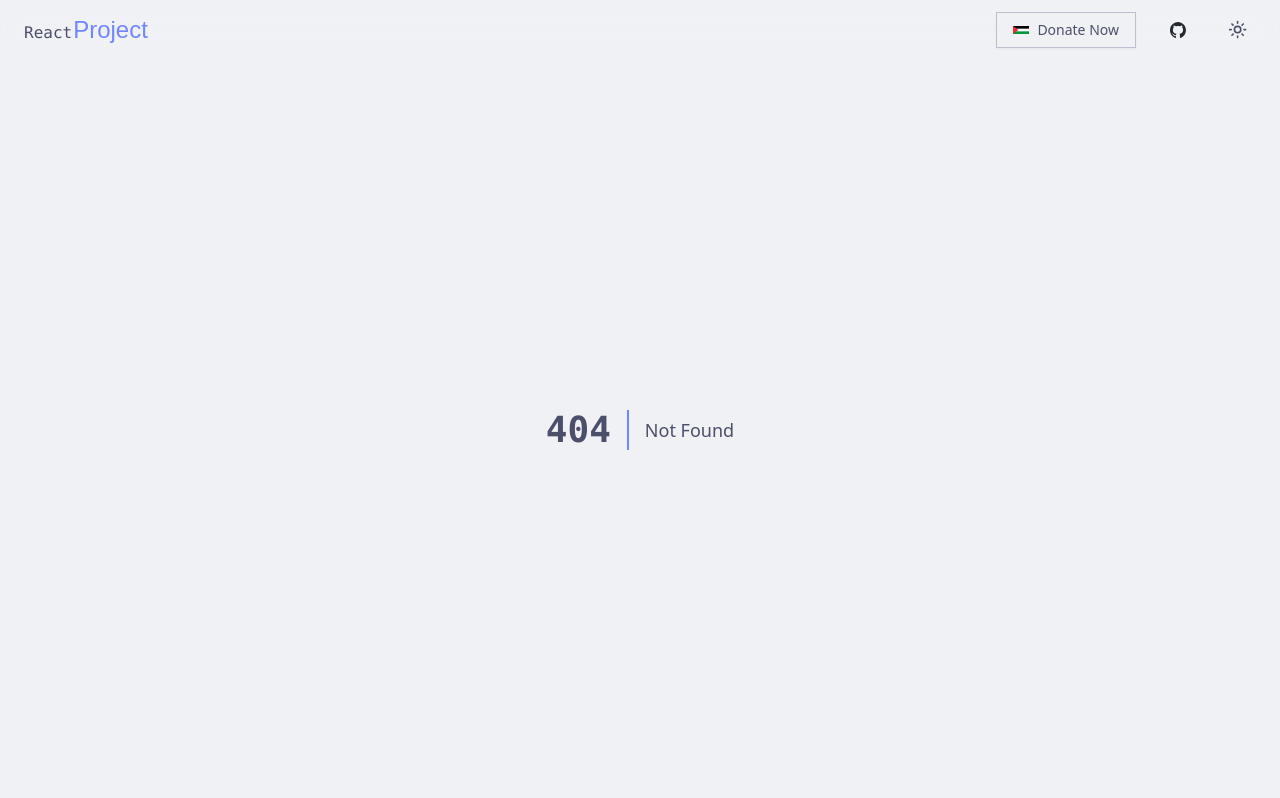
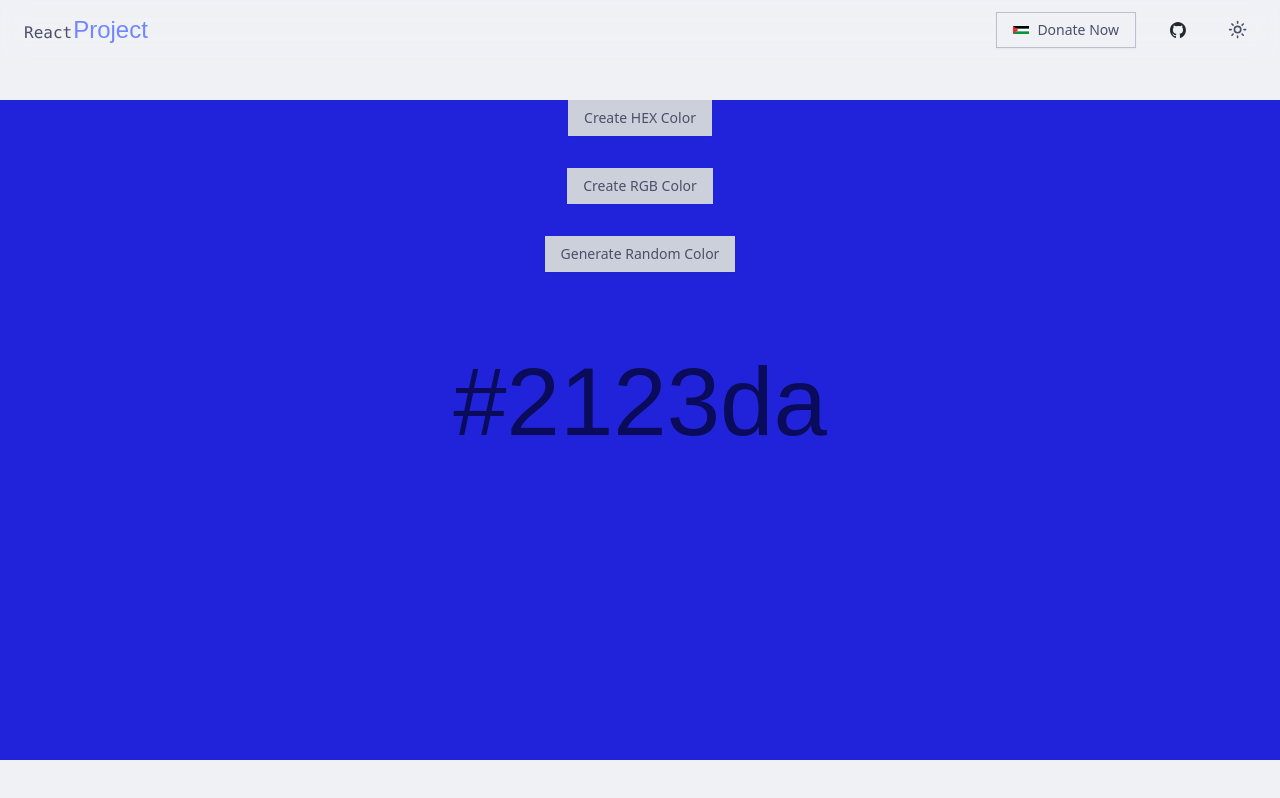
Before and after one commit to baby1194/React-project, a React (Vite) app: page /React-Project/color-generator in a window 1280 px wide. Before the commit this address had no page. Built offline with nearby package versions, Linux system fonts and the light colour scheme; a web font is replaced by a local one.

Commit message:
random color generator react project

```diff
--- a/src/App.jsx
+++ b/src/App.jsx
@@ -6,6 +6,7 @@ import Header from "@/layouts/header";
 import Home from "@/pages/Home";
 import NotFound from "@/pages/404";
 import Accordion from "@/pages/accordion/accordion";
+import RandomColor from "@/pages/RandomColor"
 
 function App() {
   return (
@@ -16,6 +17,8 @@ function App() {
           <Route index element={<Home />} />
           {/* Accordion component */}
           <Route path="accordion" element={<Accordion />} />
+          {/* Random color generator */}
+          <Route path="color-generator" element={<RandomColor />} />
 
           {/* Error Page */}
           <Route path="*" element={<NotFound />} />
--- a/src/pages/Home.jsx
+++ b/src/pages/Home.jsx
@@ -6,6 +6,7 @@ function Home() {
       <p className="text-xl">this page under <span className="font-bold text-primary">development</span></p>
       <p className="text-neutral-500 text-xs">I&apos;ll start on it when add the first componenet (project)</p>
       <Link to='accordion'>accordion</Link>
+      <Link to='color-generator'>random Color Generator</Link>
     </div>
   );
 }
--- /dev/null
+++ b/src/pages/RandomColor.jsx
@@ -0,0 +1,58 @@
+import { Button } from "@/components/ui/button";
+import { useState } from "react";
+
+function RandomColor() {
+  const [typeOfColor, settypeOfColor] = useState("hex");
+  const [color, setcolor] = useState("#2123da");
+
+  function randomColorUtility(length) {
+    return Math.floor(Math.random() * length);
+  }
+
+  function handleCreateRandomHexColor() {
+    const hex = [1, 2, 3, 4, 5, 6, 7, 8, 9, "A", "B", "C", "D", "E", "F"];
+    let hexColor = "#";
+
+    for (let i = 0; i < 6; i++) {
+      hexColor += hex[randomColorUtility(hex.length)];
+    }
+    setcolor(hexColor);
+  }
+
+  function handleCreateRandomRgbColor() {
+    const r = randomColorUtility(250)
+    const g = randomColorUtility(250)
+    const b = randomColorUtility(250)
+
+    setcolor(`rgb(${r},${g},${b})`)
+  }
+
+  return (
+    <div
+      className={`container flex flex-1 flex-col items-center justify-start gap-8 my-10 w-full h-screen`}
+      style={{ background: color }}
+    >
+      <Button onClick={() => settypeOfColor("hex")} variant="secondary">
+        Create HEX Color
+      </Button>
+      <Button onClick={() => settypeOfColor("rgb")} variant="secondary">
+        Create RGB Color
+      </Button>
+      <Button
+        onClick={
+          typeOfColor === "hex"
+            ? handleCreateRandomHexColor
+            : handleCreateRandomRgbColor
+        }
+        variant="secondary"
+      >
+        Generate Random Color
+      </Button>
+      <div className="flex justify-center items-center mix-blend-multiply dark:mix-blend-exclusion mt-[50px]">
+        <h1 className="text-8xl font-micro">{color}</h1>
+      </div>
+    </div>
+  );
+}
+
+export default RandomColor;
```
